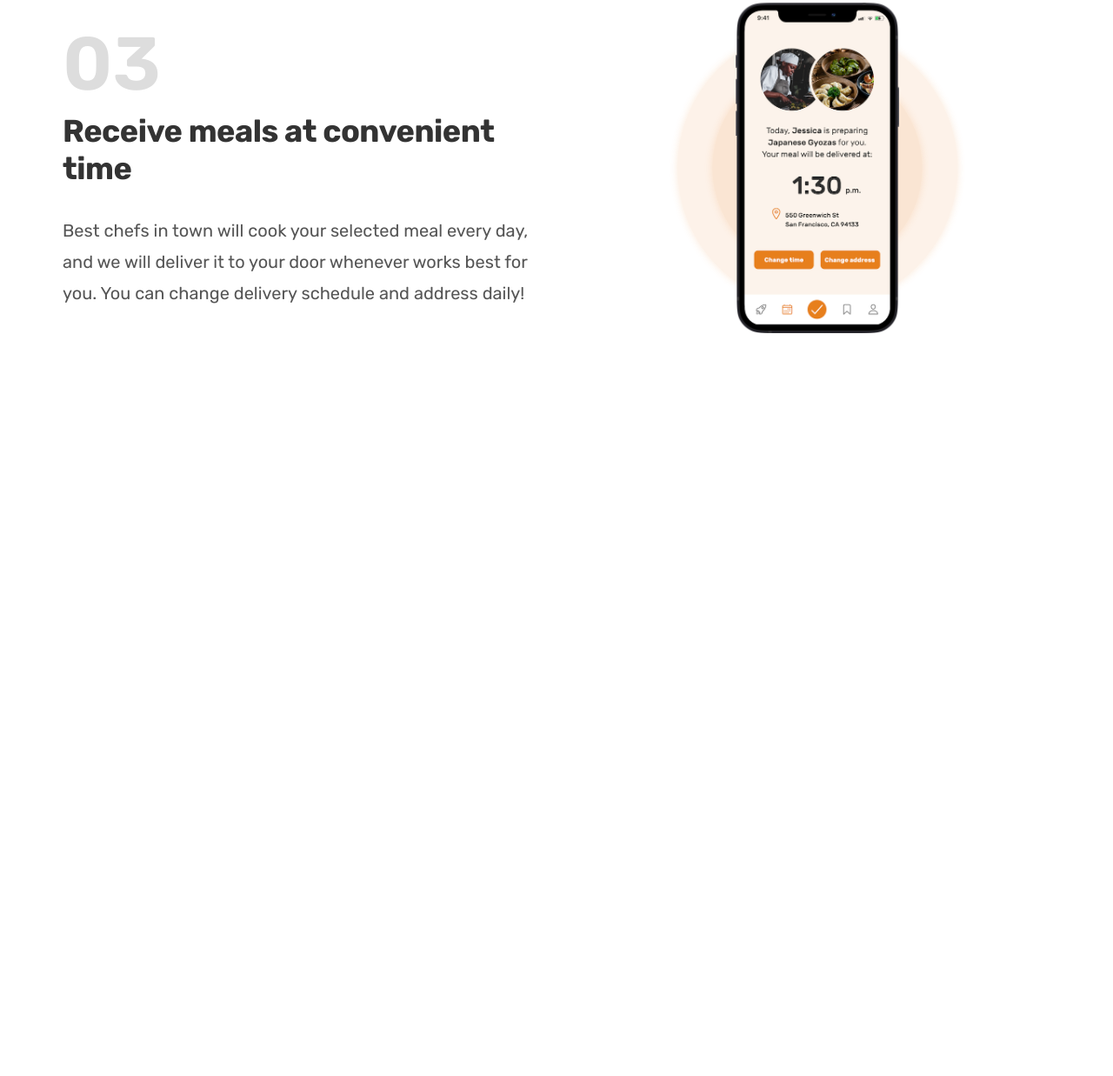
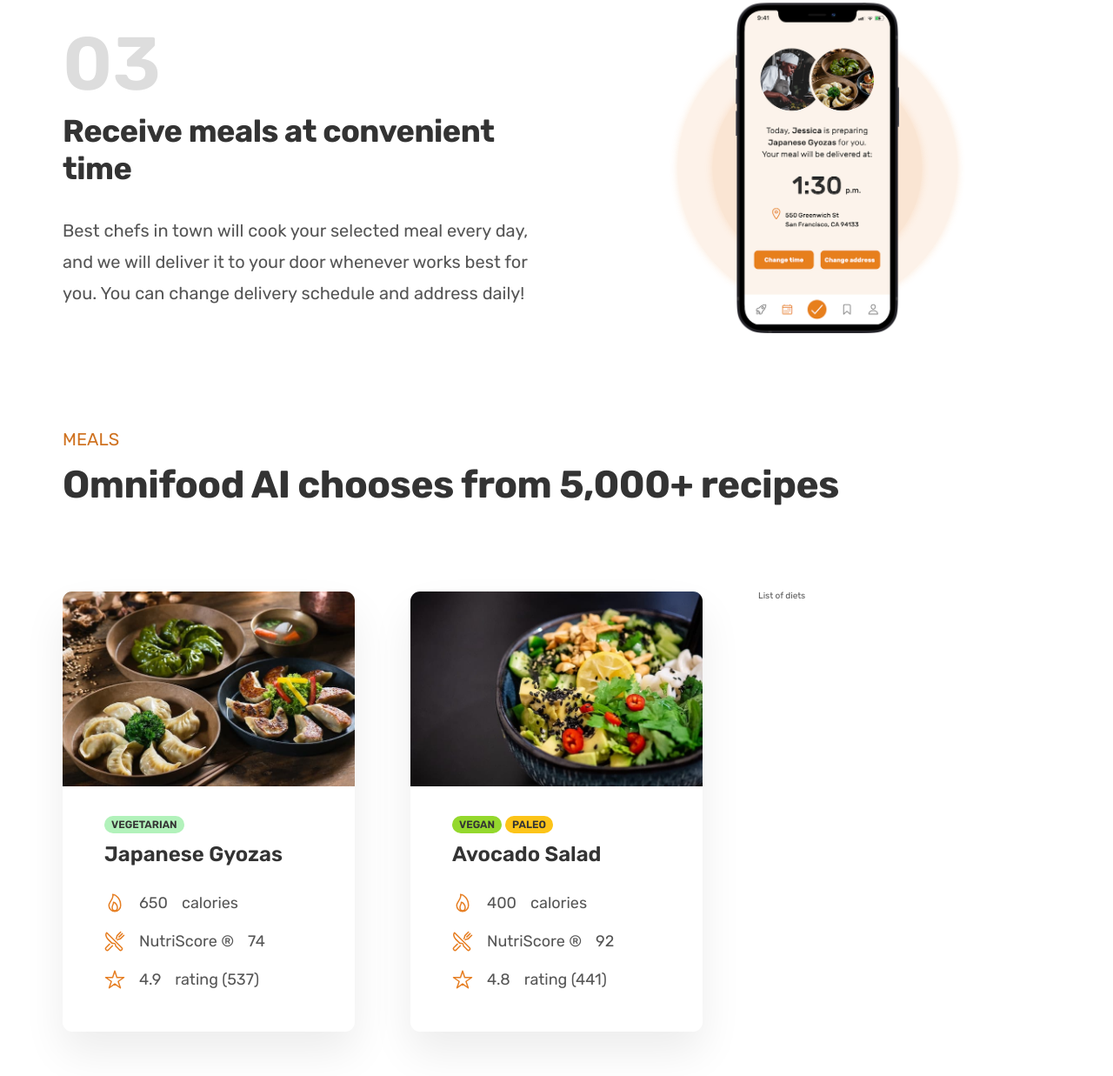
Before and after one commit to andrewkimdev/omnifood, a plain HTML site: page index.html in a window 1280 px wide. Shown: the part 2098-3335 px from the top of the page at 87% size. Before the commit the page ends 2537 px from the top, so only its background shows below. Drawn offline with nearby package versions, Linux system fonts and the light colour scheme.

Commit message:
Add 'meal' card

```diff
--- a/css/general.css
+++ b/css/general.css
@@ -28,7 +28,7 @@
   --- 05 SHADOWS
 
   --- 06 BORDER-RADIUS
-    - 9px
+    - 9px 11px
   --- 07 WHITESPACE
 
   - SPACING SYSTEM (px)
@@ -60,6 +60,11 @@
   --gray-8: #888;
   --gray-5: #555;
   --gray-3: #333;
+
+  --green-2: #b2f2bb;
+
+  --lime-5: #94d82d;
+  --yellow-5: #fcc419;
 }
 
 * {
@@ -77,6 +82,10 @@ body {
   line-height: 1;
   font-weight: 400;
   color: var(--gray-5);
+}
+
+strong {
+  font-weight: 500;
 }
 
 /*******************************/
--- a/css/style.css
+++ b/css/style.css
@@ -211,3 +211,80 @@
 .step-img {
   width: 35%;
 }
+/*******************************/
+/* MEALS SECTION */
+/*******************************/
+
+.section-meals {
+  padding: 5.6rem 0;
+}
+
+.meal {
+  box-shadow: 0 2.4rem 4.8rem rgba(0,0,0,0.075);
+  border-radius: 11px;
+  overflow: hidden;
+}
+
+.meal-content {
+  padding: 3.2rem 4.8rem 4.8rem 4.8rem;
+}
+
+.meal-tags {
+  margin-bottom: 1.2rem;
+  display: flex;
+  gap: 0.4rem;
+}
+
+.tag {
+  display: inline-block;
+  padding: 0.4rem 0.8rem;
+  font-size: 1.2rem;
+  text-transform: uppercase;
+  color: var(--gray-3);
+  border-radius: 100px;
+  font-weight: 600;
+}
+
+.tag--vegetarian {
+  background-color: var(--green-2);
+}
+
+.tag--vegan {
+  background-color: var(--lime-5);
+}
+
+.tag--paleo {
+  background-color: var(--yellow-5);
+}
+
+.meal-title {
+  font-size: 2.4rem;
+  color: var(--gray-3);
+  font-weight: 600;
+  margin-bottom: 3.2rem;
+}
+
+.meal-attributes {
+  list-style: none;
+  display: flex;
+  flex-direction: column;
+  justify-content: space-around;
+  gap: 2rem;
+}
+
+.meal-attribute {
+  font-size: 1.8rem;
+  display: flex;
+  align-items: center;
+  gap: 1.6rem;
+}
+
+.meal-icon {
+  height: 2.4rem;
+  width: 2.4rem;
+  color: var(--primary);
+}
+
+.meal-img {
+  width: 100%;
+}
--- a/index.html
+++ b/index.html
@@ -10,6 +10,9 @@
   <link href="https://fonts.googleapis.com/css2?family=Rubik:wght@400;600;700&display=swap" rel="stylesheet">
   <link rel="stylesheet" href="css/general.css"/>
   <link rel="stylesheet" href="css/style.css"/>
+  <script type="module" src="https://unpkg.com/ionicons@5.4.0/dist/ionicons/ionicons.esm.js"></script>
+  <script nomodule="" src="https://unpkg.com/ionicons@5.4.0/dist/ionicons/ionicons.js"></script>
+
   <title>OmniFood</title>
 </head>
 <body>
@@ -81,7 +84,6 @@
     <div class="container">
       <span class="subheading">How it works</span>
       <h2 class="heading-secondary">Your daily dose of health in 3 simple steps</h2>
-
     </div>
     <div class="container grid grid--2-cols grid--center-v">
       <!--  STEP 01 -->
@@ -125,6 +127,62 @@
       </div>
     </div>
   </section>
+  <section class="section-meals">
+    <div class="container">
+      <span class="subheading">Meals</span>
+      <h2 class="heading-secondary">Omnifood AI chooses from 5,000+ recipes</h2>
+    </div>
+    <div class="container grid grid--3-cols">
+      <div class="meal">
+        <img src="img/meals/meal-1.jpg" alt="Japanese Gyozas image" class="meal-img"/>
+        <div class="meal-content">
+          <div class="meal-tags">
+            <span class="tag tag--vegetarian">Vegetarian</span>
+          </div>
+          <p class="meal-title">Japanese Gyozas</p>
+          <ul class="meal-attributes">
+            <li class="meal-attribute">
+              <ion-icon class="meal-icon" name="flame-outline"></ion-icon>
+              <strong>650</strong> calories
+            </li>
+            <li class="meal-attribute">
+              <ion-icon class="meal-icon" name="restaurant-outline"></ion-icon>
+              NutriScore &reg; <strong>74</strong>
+            </li>
+            <li class="meal-attribute">
+              <ion-icon class="meal-icon" name="star-outline"></ion-icon>
+              <strong>4.9</strong> rating (537)
+            </li>
+          </ul>
+        </div>
+      </div>
+      <div class="meal">
+        <img src="img/meals/meal-2.jpg" alt="Avocado Salad image" class="meal-img"/>
+        <div class="meal-content">
+          <div class="meal-tags">
+            <span class="tag tag--vegan">Vegan</span>
+            <span class="tag tag--paleo">Paleo</span>
+          </div>
+          <p class="meal-title">Avocado Salad</p>
+          <ul class="meal-attributes">
+            <li class="meal-attribute">
+              <ion-icon class="meal-icon" name="flame-outline"></ion-icon>
+              <strong>400</strong> calories
+            </li>
+            <li class="meal-attribute">
+              <ion-icon class="meal-icon" name="restaurant-outline"></ion-icon>
+              NutriScore &reg; <strong>92</strong>
+            </li>
+            <li class="meal-attribute">
+              <ion-icon class="meal-icon" name="star-outline"></ion-icon>
+              <strong>4.8</strong> rating (441)
+            </li>
+          </ul>
+        </div>
+      </div>
+      <div class="list">List of diets</div>
+    </div>
+  </section>
 </main>
 </body>
 </html>
```
